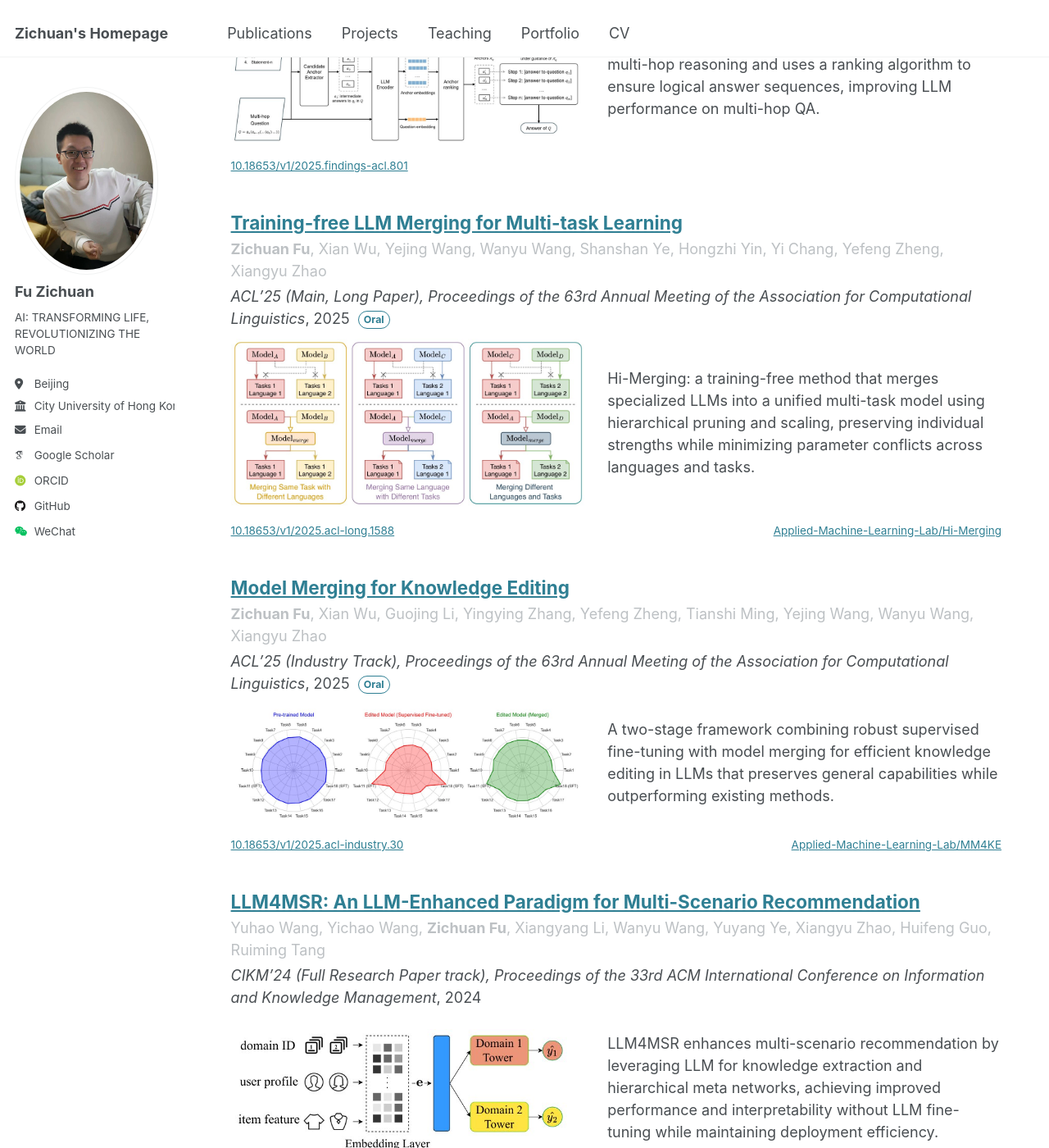
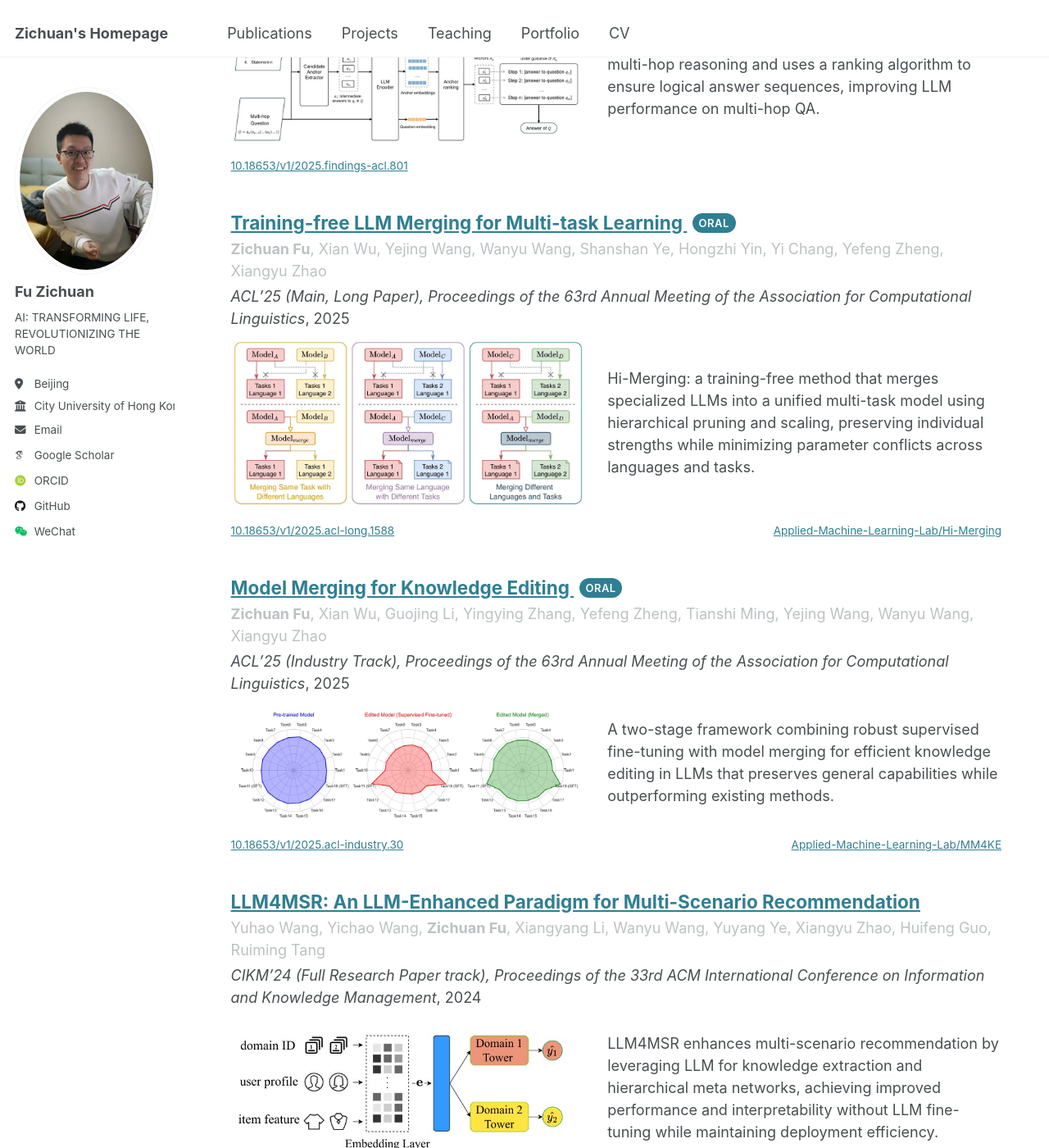
Before and after one commit to Fzkuji/fzkuji.github.io, a Jekyll site: the page built from _pages/publications.html, in a window 1280 px wide and 1400 px high, scrolled down 3382 px. Shown: the whole window at 82% size. Built offline with Jekyll 4.4.1, drawn with Linux system fonts in a browser that asks for light colours; some web fonts are replaced.

Commit message:
Move the Oral badge to the title as a filled pill
It sat at the end of the venue line, where it read as part of the venue
string. At the end of the title it is the first thing seen after the paper's
name.

Inside a heading the badge must not inherit the title's size, weight, or
underline, so it is styled explicitly as a small uppercase pill, and the
entry-hover underline is disabled on it.

```diff
--- a/_includes/archive-single.html
+++ b/_includes/archive-single.html
@@ -38,7 +38,7 @@
         <a href="{{ post.link }}">{{ title }}</a>
       {% else %}
         <a href="{{ base_path }}{{ post.url }}" rel="permalink">{{ title }}</a>
-      {% endif %}
+      {% endif %}{% if post.oral %}<span class="archive__item-badge">Oral</span>{% endif %}
     </h2>
 
     {% if post.read_time %}
@@ -52,7 +52,7 @@
     {% if post.collection == 'teaching' %}
       <p> {{ post.type }}, <i>{{ post.venue }}</i>, {{ post.date | default: "1900-01-01" | date: "%Y" }} </p>
     {% elsif post.collection == 'publications' %}
-      <p class="archive__item-venue"><i>{{ post.venue }}</i>, {{ post.date | default: "1900-01-01" | date: "%Y" }}{% if post.oral %} <span class="archive__item-badge">Oral</span>{% endif %}</p>
+      <p class="archive__item-venue"><i>{{ post.venue }}</i>, {{ post.date | default: "1900-01-01" | date: "%Y" }}</p>
     {% elsif post.date %}
       <p class="page__date"><strong><i class="fa fa-fw fa-calendar" aria-hidden="true"></i> {{ site.data.ui-text[site.locale].date_label | default: "Published:" }}</strong> <time datetime="{{ post.date | default: "1900-01-01" | date_to_xmlschema }}">{{ post.date | default: "1900-01-01" | date: "%B %d, %Y" }}</time></p>
     {% endif %}
--- a/_sass/layout/_archive.scss
+++ b/_sass/layout/_archive.scss
@@ -81,6 +81,11 @@
 
   .archive__item-title {
     text-decoration: underline;
+
+    /* the badge is a label, not part of the linked title text */
+    .archive__item-badge {
+      text-decoration: none;
+    }
   }
 }
 
@@ -323,17 +328,24 @@
   margin-left: 1em;
 }
 
-/* Small enough to sit inline after the venue without breaking the line's
-   rhythm; the accent colour is the theme's own link colour. */
+/* Sits at the end of the title, so it must not inherit the heading's size,
+   weight, or underline. A filled pill reads as a label rather than a word
+   that ran on from the title. */
 .archive__item-badge {
   display: inline-block;
-  margin-left: 0.4em;
-  padding: 0.05em 0.5em;
-  border: 1px solid var(--global-link-color);
+  margin-left: 0.5em;
+  padding: 0.12em 0.6em;
   border-radius: 999px;
-  font-size: $type-size-7;
-  font-weight: bold;
-  line-height: 1.5;
-  color: var(--global-link-color);
-  vertical-align: 1px;
+  background: var(--global-link-color);
+  color: #fff;
+  font-family: $sans-serif;
+  font-size: 0.72rem;
+  font-weight: 600;
+  letter-spacing: 0.04em;
+  text-transform: uppercase;
+  line-height: 1.6;
+  text-decoration: none;
+  white-space: nowrap;
+  /* nudge up to sit against the title's cap height */
+  vertical-align: 0.22em;
 }
```
